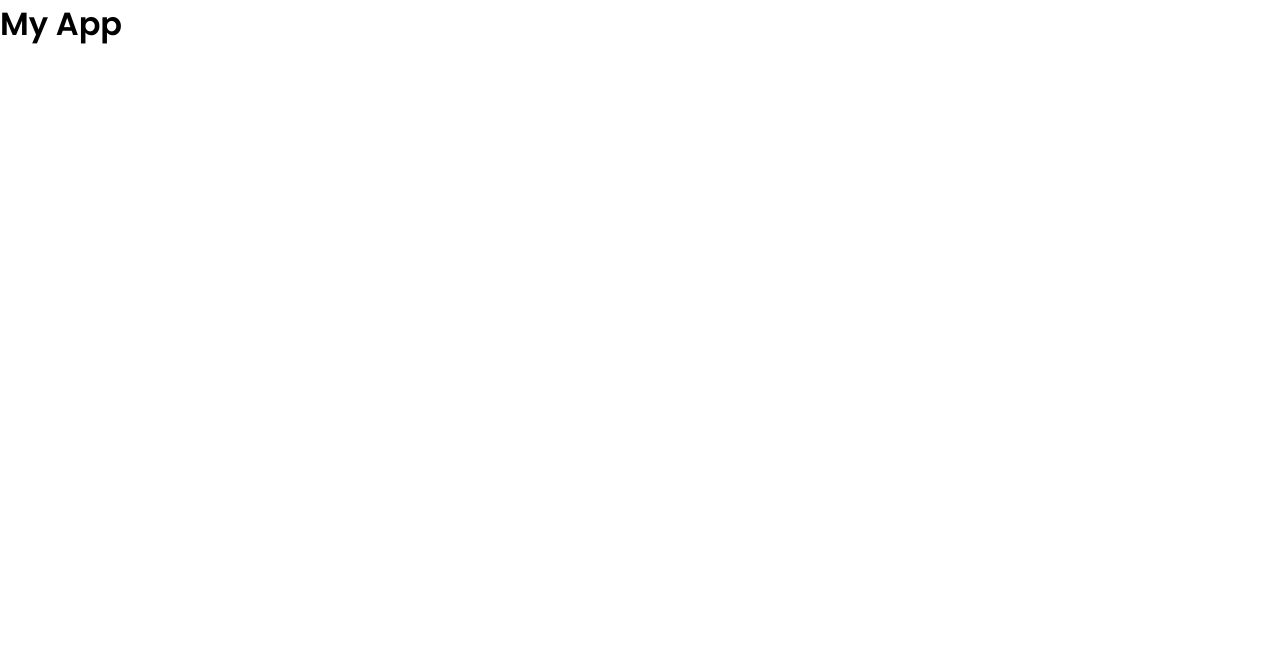
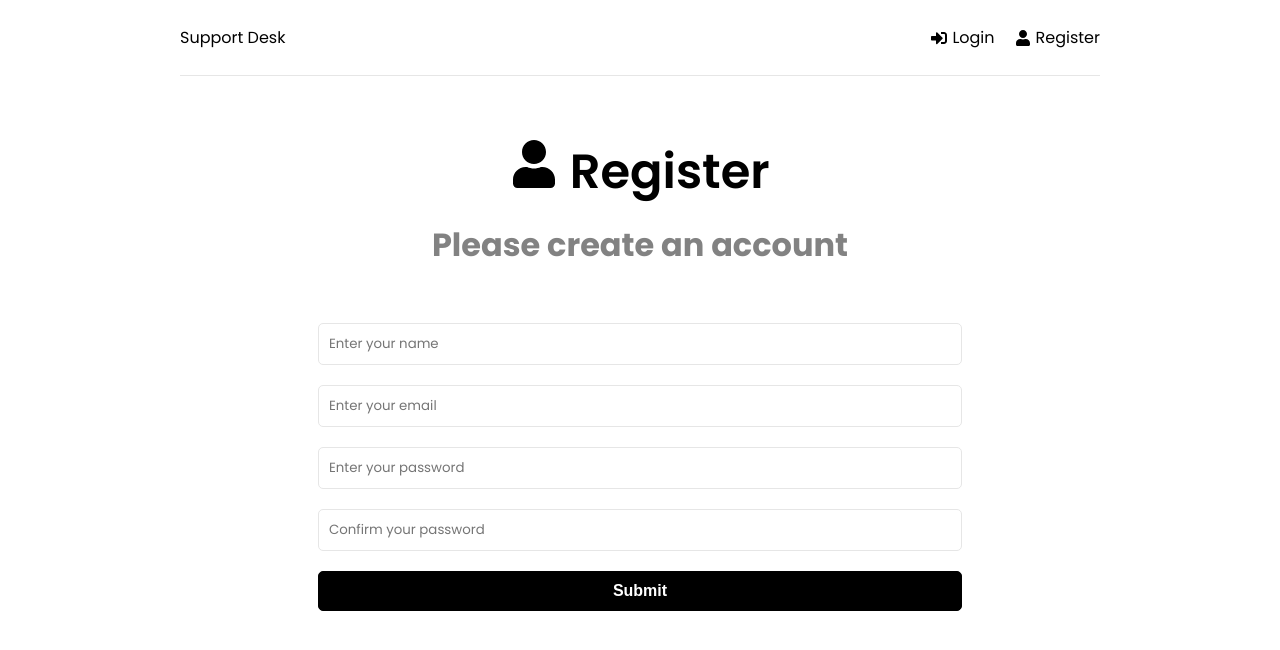
Before and after one commit to rifa712/react-ftb-2022-support-desk, a React (Create React App) app in the folder frontend/: page /register in a window 1280 px wide. Shown: the top 650 px of the page. Built offline with nearby package versions, Linux system fonts and the light colour scheme.

Commit message:
add login and register form

```diff
--- a/frontend/src/App.js
+++ b/frontend/src/App.js
@@ -1,5 +1,29 @@
+import { BrowserRouter as Router, Routes, Route } from 'react-router-dom'
+import { ToastContainer } from 'react-toastify'
+import 'react-toastify/dist/ReactToastify.css'
+// components
+import Header from './components/Header'
+// pages
+import Home from './pages/Home'
+import Login from './pages/Login'
+import Register from './pages/Register'
+
 const App = () => {
-  return <h1>My App</h1>
+  return (
+    <>
+      <Router>
+        <div className='container'>
+          <Header />
+          <Routes>
+            <Route path='/' element={<Home />} />
+            <Route path='/login' element={<Login />} />
+            <Route path='/register' element={<Register />} />
+          </Routes>
+        </div>
+      </Router>
+      <ToastContainer />
+    </>
+  )
 }
 
 export default App
--- /dev/null
+++ b/frontend/src/components/Header.jsx
@@ -0,0 +1,27 @@
+import { FaSignInAlt, FaSignOutAlt, FaUser } from 'react-icons/fa'
+import { Link } from 'react-router-dom'
+
+const Header = () => {
+  return (
+    <header className='header'>
+      <div className='logo'>
+        <Link to='/'>Support Desk</Link>
+      </div>
+
+      <ul>
+        <li>
+          <Link to='/login'>
+            <FaSignInAlt /> Login
+          </Link>
+        </li>
+        <li>
+          <Link to='/register'>
+            <FaUser /> Register
+          </Link>
+        </li>
+      </ul>
+    </header>
+  )
+}
+
+export default Header
--- /dev/null
+++ b/frontend/src/pages/Home.jsx
@@ -0,0 +1,23 @@
+import React from 'react'
+import { Link } from 'react-router-dom'
+import { FaQuestionCircle, FaTicketAlt } from 'react-icons/fa'
+
+const Home = () => {
+  return (
+    <>
+      <section className='heading'>
+        <h1>What do you need help with ?</h1>
+        <p>Please choose from a options below</p>
+      </section>
+
+      <Link to='/new-ticket' className='btn btn-reverse btn-block'>
+        <FaQuestionCircle /> Create new ticket
+      </Link>
+      <Link to='/ticket' className='btn btn-block'>
+        <FaTicketAlt /> View My Tickets
+      </Link>
+    </>
+  )
+}
+
+export default Home
--- /dev/null
+++ b/frontend/src/pages/Login.jsx
@@ -0,0 +1,69 @@
+import React, { useState } from 'react'
+import { FaSignInAlt } from 'react-icons/fa'
+import { toast } from 'react-toastify'
+
+const Login = () => {
+  const [formData, setFormData] = useState({
+    email: '',
+    password: '',
+  })
+
+  const { name, email, password, password2 } = formData
+
+  const onChange = (e) => {
+    setFormData((prev) => ({
+      ...prev,
+      [e.target.name]: e.target.value,
+    }))
+  }
+
+  const onSubmit = (e) => {
+    e.preventDefault()
+  }
+
+  return (
+    <>
+      <section className='heading'>
+        <h1>
+          <FaSignInAlt /> Login
+        </h1>
+        <p>Please login to get support</p>
+      </section>
+
+      <section className='form'>
+        <form onSubmit={onSubmit}>
+          <div className='form-group'>
+            <input
+              type='text'
+              className='form-control'
+              id='email'
+              name='email'
+              value={email}
+              onChange={onChange}
+              placeholder='Enter your email'
+              required
+            />
+          </div>
+          <div className='form-group'>
+            <input
+              type='password'
+              className='form-control'
+              id='password'
+              name='password'
+              value={password}
+              onChange={onChange}
+              placeholder='Enter your password'
+              required
+            />
+          </div>
+
+          <div className='form-group'>
+            <button className='btn btn-block'>Login</button>
+          </div>
+        </form>
+      </section>
+    </>
+  )
+}
+
+export default Login
--- /dev/null
+++ b/frontend/src/pages/Register.jsx
@@ -0,0 +1,98 @@
+import React, { useState } from 'react'
+import { FaUser } from 'react-icons/fa'
+import { toast } from 'react-toastify'
+
+const Register = () => {
+  const [formData, setFormData] = useState({
+    name: '',
+    email: '',
+    password: '',
+    password2: '',
+  })
+
+  const { name, email, password, password2 } = formData
+
+  const onChange = (e) => {
+    setFormData((prev) => ({
+      ...prev,
+      [e.target.name]: e.target.value,
+    }))
+  }
+
+  const onSubmit = (e) => {
+    e.preventDefault()
+
+    if (password !== password2) {
+      toast.error('Password do not matched')
+    }
+  }
+
+  return (
+    <>
+      <section className='heading'>
+        <h1>
+          <FaUser /> Register
+        </h1>
+        <p>Please create an account</p>
+      </section>
+
+      <section className='form'>
+        <form onSubmit={onSubmit}>
+          <div className='form-group'>
+            <input
+              type='text'
+              className='form-control'
+              id='name'
+              name='name'
+              value={name}
+              onChange={onChange}
+              placeholder='Enter your name'
+              required
+            />
+          </div>
+          <div className='form-group'>
+            <input
+              type='text'
+              className='form-control'
+              id='email'
+              name='email'
+              value={email}
+              onChange={onChange}
+              placeholder='Enter your email'
+              required
+            />
+          </div>
+          <div className='form-group'>
+            <input
+              type='password'
+              className='form-control'
+              id='password'
+              name='password'
+              value={password}
+              onChange={onChange}
+              placeholder='Enter your password'
+              required
+            />
+          </div>
+          <div className='form-group'>
+            <input
+              type='password'
+              className='form-control'
+              id='password2'
+              name='password2'
+              value={password2}
+              onChange={onChange}
+              placeholder='Confirm your password'
+              required
+            />
+          </div>
+          <div className='form-group'>
+            <button className='btn btn-block'>Submit</button>
+          </div>
+        </form>
+      </section>
+    </>
+  )
+}
+
+export default Register
```
